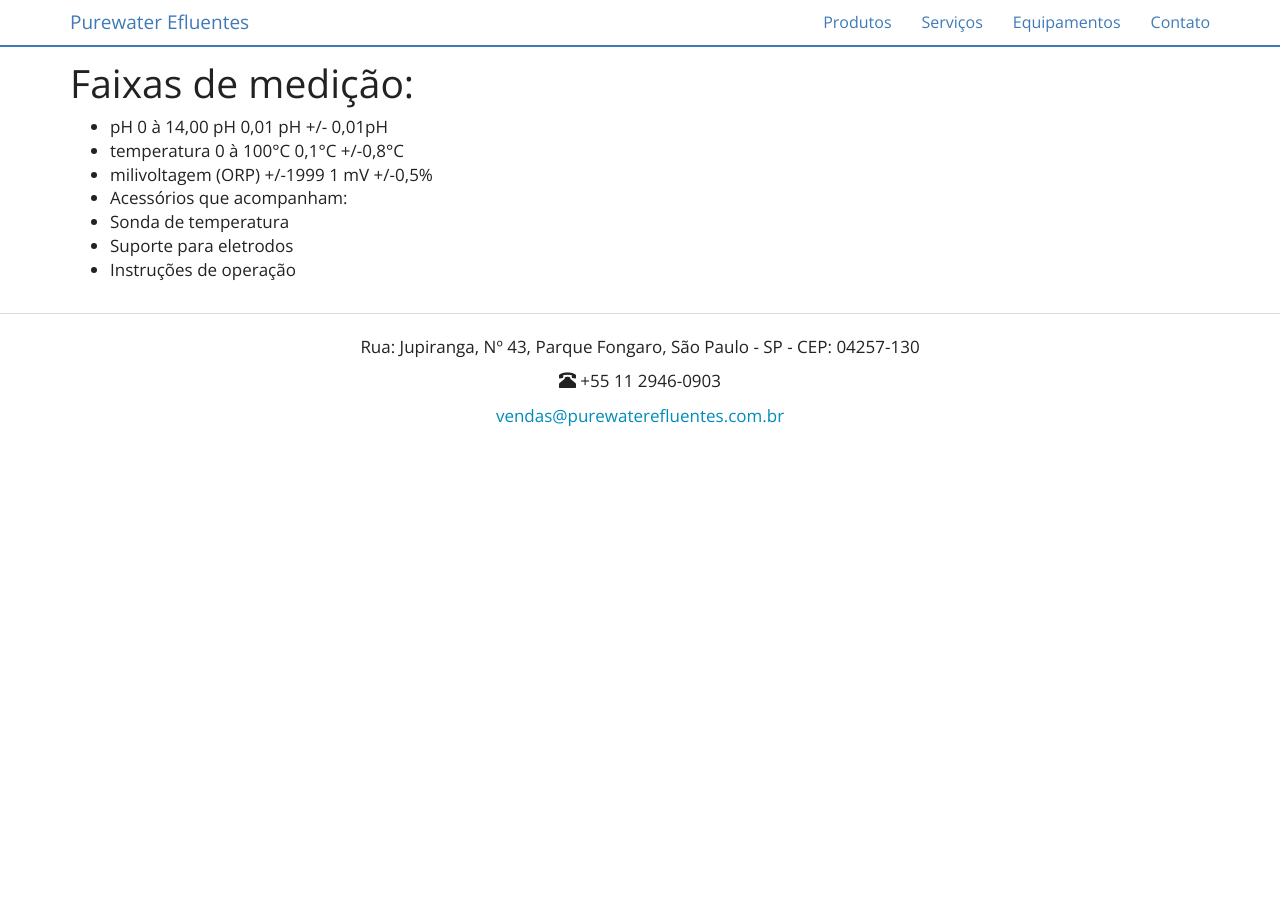
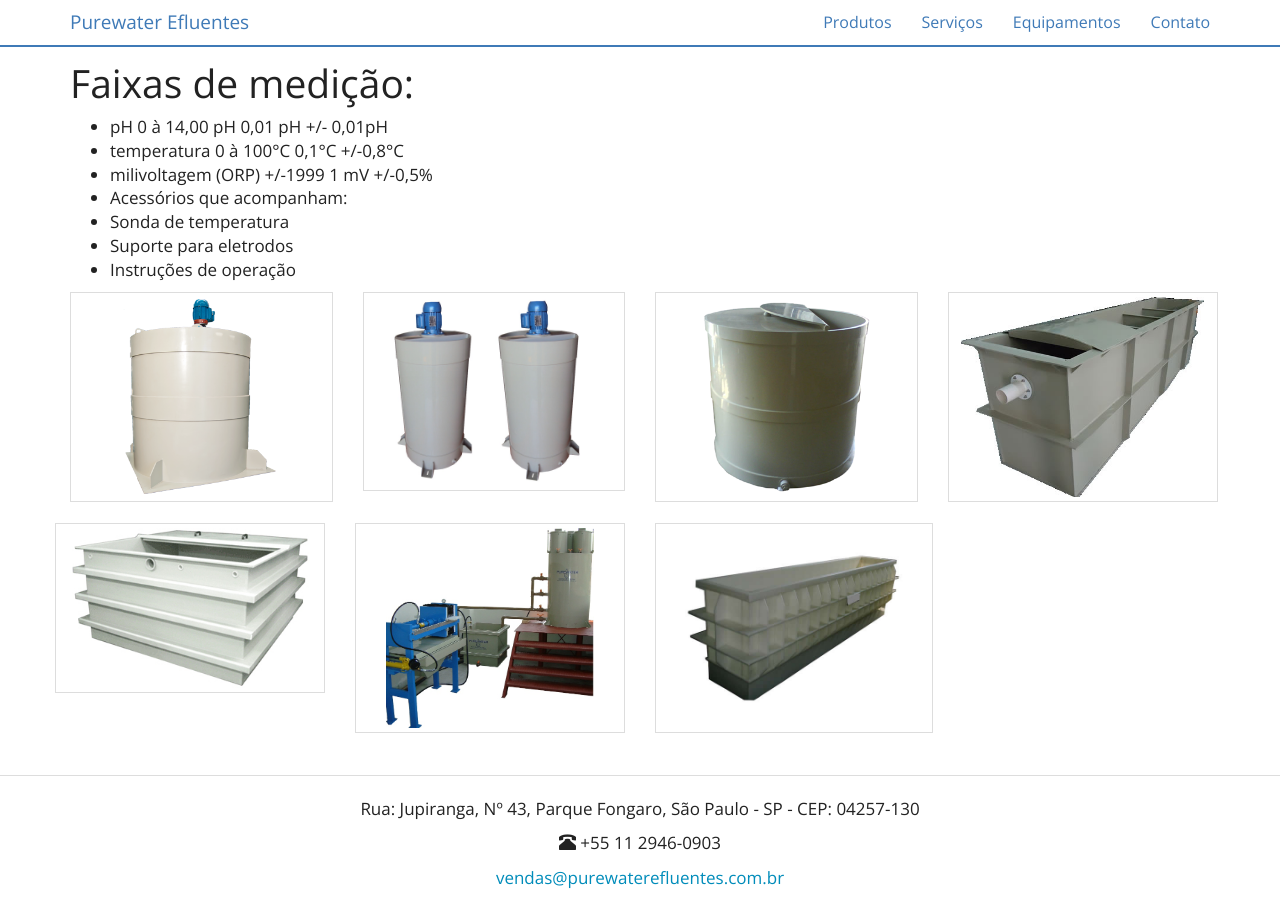
Before and after one commit to purewaterefluentes/purewaterefluentes.github.io, a Jekyll site: the page built from equipamentos/medidor-de-ph-modelo-portatil.md, in a window 1280 px wide and 900 px high, scrolled down 740 px. Built offline with Jekyll 4.4.1, drawn with Linux system fonts in a browser that asks for light colours; nearby versions of some CDN libraries; library files that are not in the unit come from our copies; before the commit the page ends 1178 px from its top, so only the background shows below that.

Commit message:
Update medidor-de-ph-modelo-portatil.md

```diff
--- a/equipamentos/medidor-de-ph-modelo-portatil.md
+++ b/equipamentos/medidor-de-ph-modelo-portatil.md
@@ -37,3 +37,5 @@ Possui compensação manual ou automática de temperatura e também saída anal
 - Sonda de temperatura
 - Suporte para eletrodos
 - Instruções de operação
+
+{% include purewater/equipamentos/galeria-equipamento-polipropileno.html %}
```
